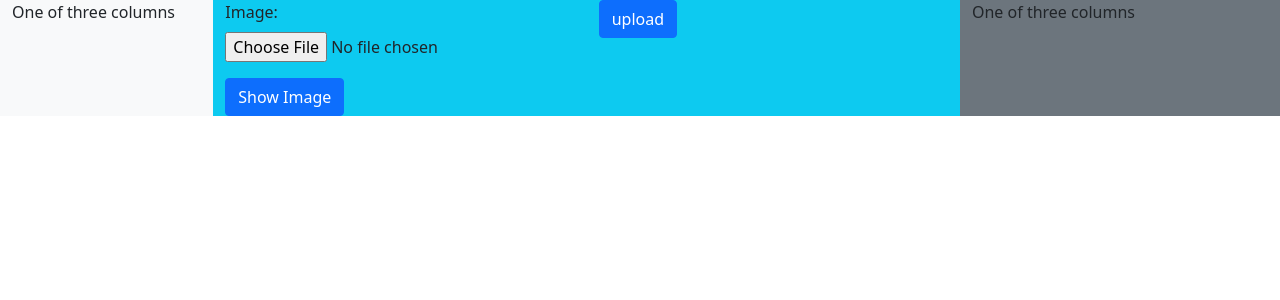
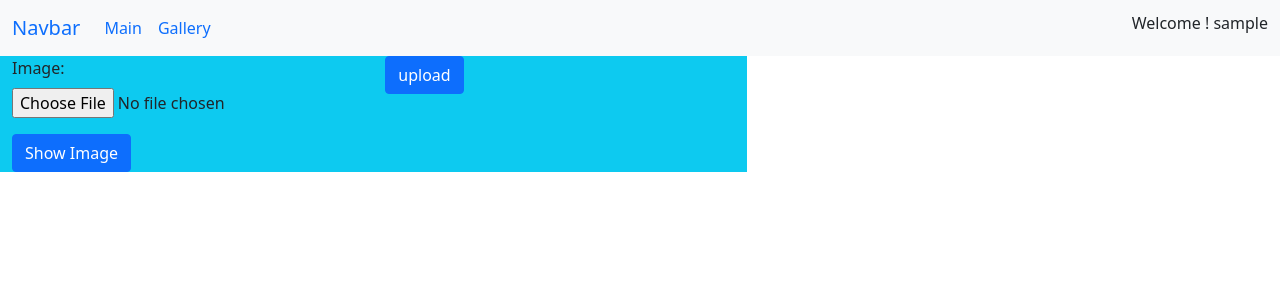
Before and after one commit to chuchun9/ece1779_a3_frontend, a Flask app: template app/templates/main.html in a window 1280 px wide. Shown: the top 300 px of the page. Run offline with Flask 2, Linux system fonts and the light colour scheme; the template is opened without the code that fills it: most values are stand-ins (such as "Sample title", 1, 10 or a date in 2020); parts of the project's set-up code (start-up, migrations or seed data) failed here and were passed over.

Commit message:
change visual

```diff
--- a/app/__init__.py
+++ b/app/__init__.py
@@ -1,9 +1,7 @@
 from flask import Flask
 from flask_awscognito import AWSCognitoAuthentication
 from flask_jwt_extended import (
-    JWTManager,
-    set_access_cookies,
-    get_jwt_identity,
+    JWTManager
 )
 from jwt.algorithms import RSAAlgorithm
 import requests
@@ -52,3 +50,4 @@ aws_auth = AWSCognitoAuthentication(webapp)
 jwt = JWTManager(webapp)
 
 from app import main
+from app import gallery
--- a/app/main.py
+++ b/app/main.py
@@ -19,7 +19,7 @@ def sign_in():
 
 @webapp.route('/',methods=['GET'])
 def home():
-    return render_template("index.html")
+    return redirect(url_for("main"))
 
 @webapp.route("/loggedin", methods=["GET"])
 def logged_in():
@@ -28,11 +28,13 @@ def logged_in():
     set_access_cookies(resp, access_token, max_age=30 * 60)
     return resp
 
+@webapp.route('/',methods=['GET'])
 @webapp.route("/main", methods=["GET"])
 def main():
-    print(verify_jwt_in_request(optional=True))
+    ret = verify_jwt_in_request(optional=True)
     if get_jwt_identity():
-        return render_template("main.html")
+        username = ret[1]['username']
+        return render_template("main.html", username=username)
     else:
         return redirect(aws_auth.get_sign_in_url())
 
--- a/app/templates/main.html
+++ b/app/templates/main.html
@@ -6,11 +6,29 @@
 </head>
 
 <body>
+    <nav class="navbar navbar-expand-lg bg-light">
+      <div class="container-fluid">
+        <a class="navbar-brand" href="{{ url_for('main') }}">Navbar</a>
+        <button class="navbar-toggler" type="button" data-bs-toggle="collapse" data-bs-target="#navbarSupportedContent" aria-controls="navbarSupportedContent" aria-expanded="false" aria-label="Toggle navigation">
+          <span class="navbar-toggler-icon"></span>
+        </button>
+        <div class="collapse navbar-collapse" id="navbarSupportedContent">
+          <ul class="navbar-nav me-auto mb-2 mb-lg-0">
+            <li class="nav-item">
+              <a class="nav-link active" aria-current="page" href="{{ url_for('main') }}">Main</a>
+            </li>
+            <li class="nav-item">
+              <a class="nav-link" href="{{ url_for('gallery') }}">Gallery</a>
+            </li>
+          </ul>
+        </div>
+          <div>
+              <h6>Welcome ! {{ username }}</h6>
+          </div>
+      </div>
+    </nav>
     <div class="container-fluid">
       <div class="row">
-        <div class="col-sm-2 bg-light">
-          One of three columns
-        </div>
         <div class="col-sm-7 bg-info">
             <div class="row">
                 <div class="col-sm">
@@ -31,9 +49,6 @@
                 </div>
             </div>
         </div>
-        <div class="col-sm-3 bg-secondary">
-          One of three columns
-        </div>
       </div>
     </div>
 </body>
```
Also changed, not shown: app/gallery.py (added, +22 -0 lines), app/templates/gallery.html (added, +30 -0 lines), app/static/Screen_Shot_2022-12-11_at_4.19.47_PM.png (added).
